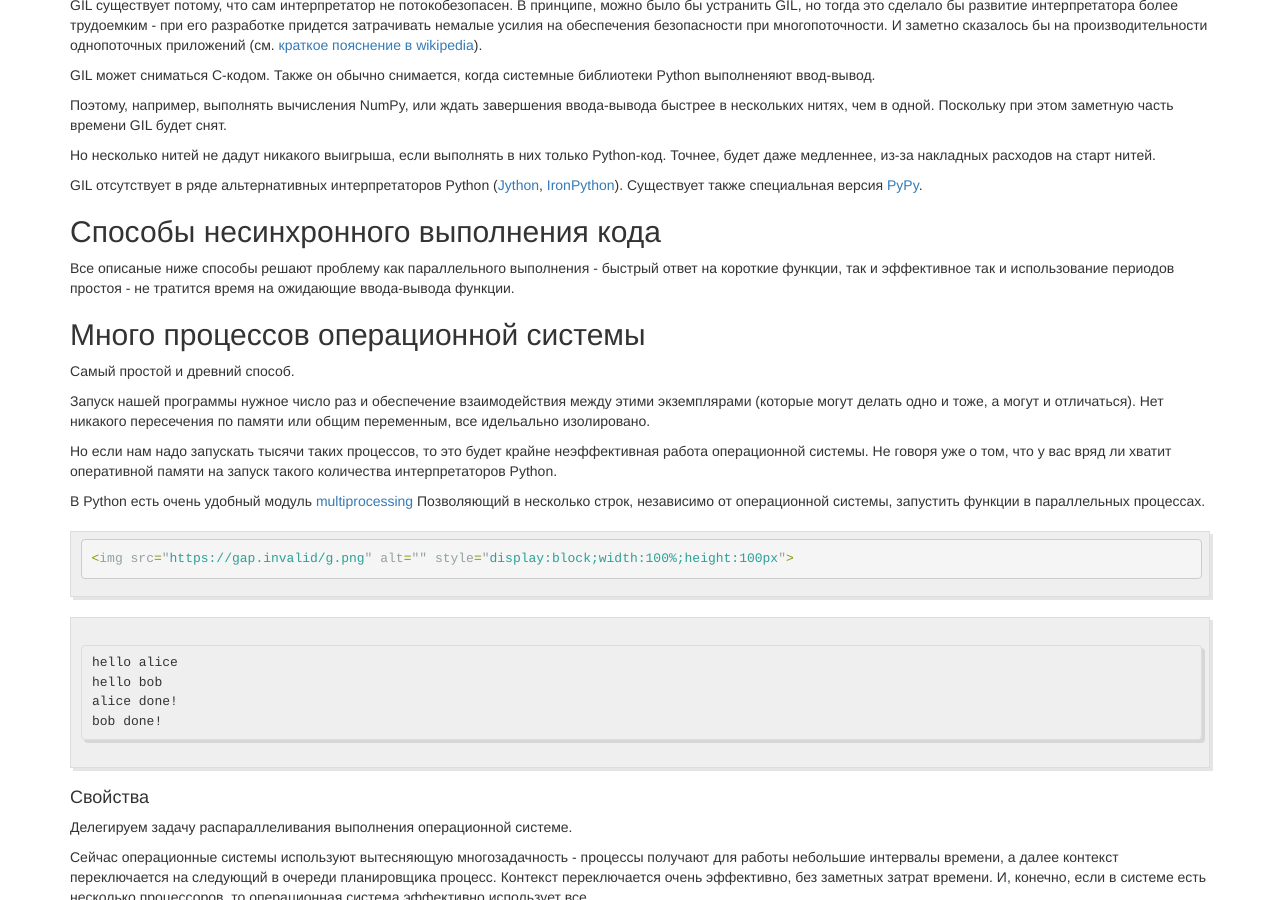
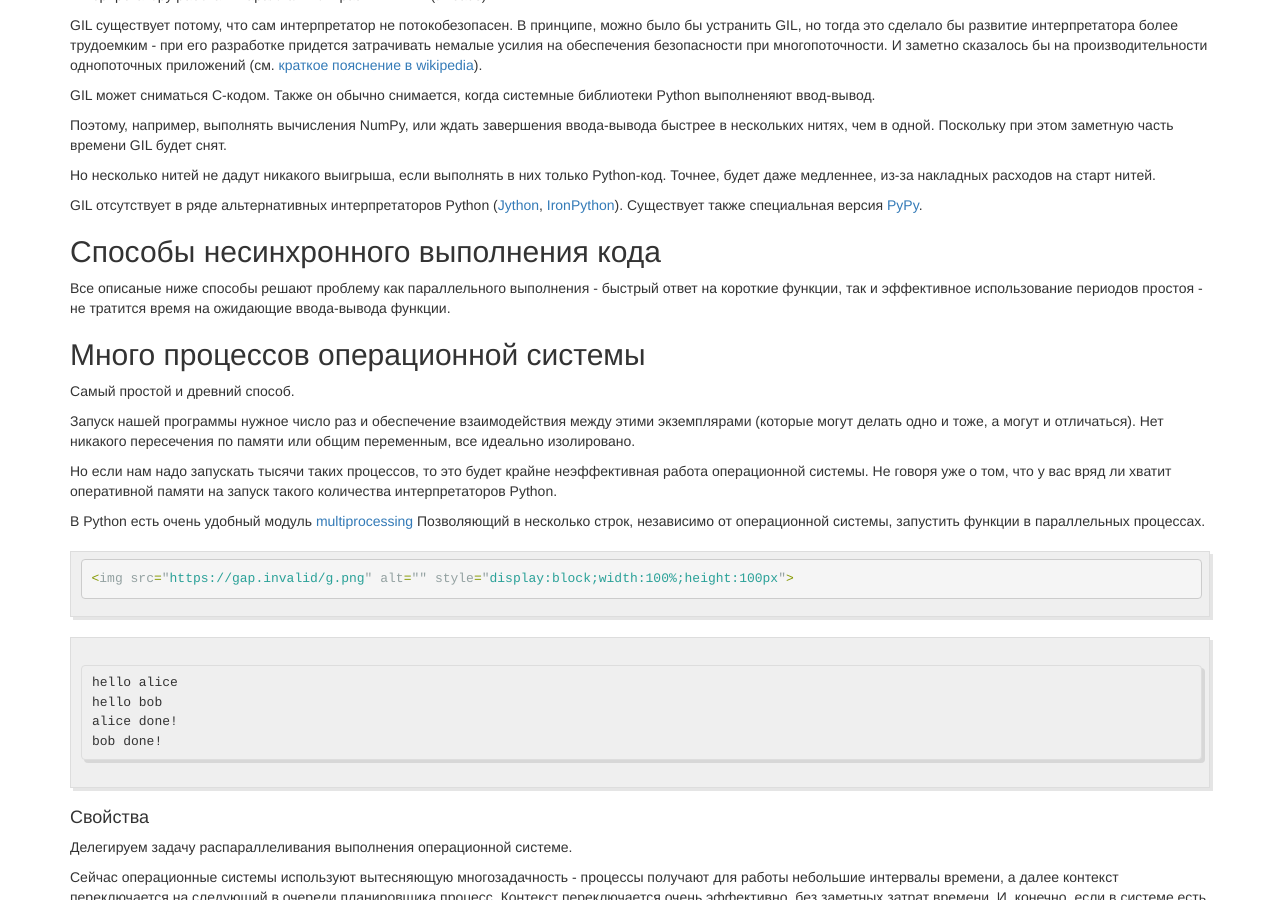
Before and after one commit to andgineer/sorokin.engineer, a Jekyll site: the page built from posts/ru/_posts/2018-10-23-python_async.md, in a window 1280 px wide and 900 px high, scrolled down 1691 px. Built offline with Jekyll 4.4.1, drawn with Linux system fonts in a browser that asks for light colours; nearby versions of some CDN libraries.

Commit message:
proof reading 2

```diff
--- a/posts/ru/_posts/2018-10-23-python_async.md
+++ b/posts/ru/_posts/2018-10-23-python_async.md
@@ -123,8 +123,9 @@
 
 ## Способы несинхронного выполнения кода
 
-Все описаные ниже способы решают проблему как параллельного выполнения - быстрый ответ на короткие функции, так и эффективное
-так и использование периодов простоя - не тратится время на ожидающие ввода-вывода функции.
+Все описаные ниже способы решают проблему как параллельного выполнения - быстрый ответ на короткие
+функции, так и эффективное использование периодов простоя - не тратится время на ожидающие ввода-вывода
+функции.
 
 ## Много процессов операционной системы
 
@@ -132,7 +133,7 @@
 
 Запуск нашей программы нужное число раз и обеспечение взаимодействия между этими экземплярами
 (которые могут делать одно и тоже, а могут и отличаться).
-Нет никакого пересечения по памяти или общим переменным, все идельально изолировано.
+Нет никакого пересечения по памяти или общим переменным, все идеально изолировано.
 
 Но если нам надо запускать тысячи таких процессов, то это будет крайне неэффективная
 работа операционной системы. Не говоря уже о том, что у вас вряд ли хватит оперативной памяти
```
Also changed, not shown: images/process_par.png, 1 other file.
